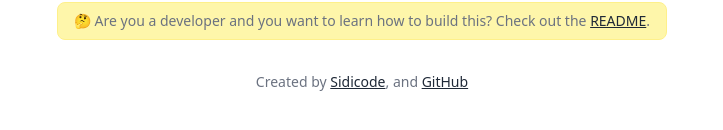
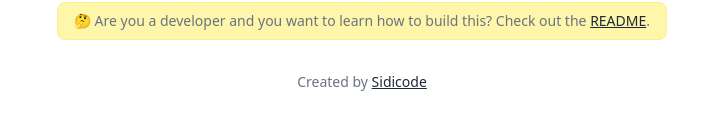
Before and after one commit to sidicodet/paint-by-text-AI, a Next.js app: page / in a window 1280 px wide. Shown: the part 980-1110 px from the top of the page, without its empty margins (278-1001 px from the left). Built offline with nearby package versions, Linux system fonts and the light colour scheme.

Commit message:
Update footer.js

```diff
--- a/components/footer.js
+++ b/components/footer.js
@@ -58,10 +58,6 @@ export default function Footer({ events, startOver, handleImageDropped }) {
         <Link href="https://sidicode.org.ng">
           <a target="_blank">Sidicode</a>
         </Link>
-        , and{" "}
-        <Link href="https://github.com/sidicodet/paint-by-text-AI">
-          <a target="_blank">GitHub</a>
-        </Link>
       </div>
     </footer>
   );
```
